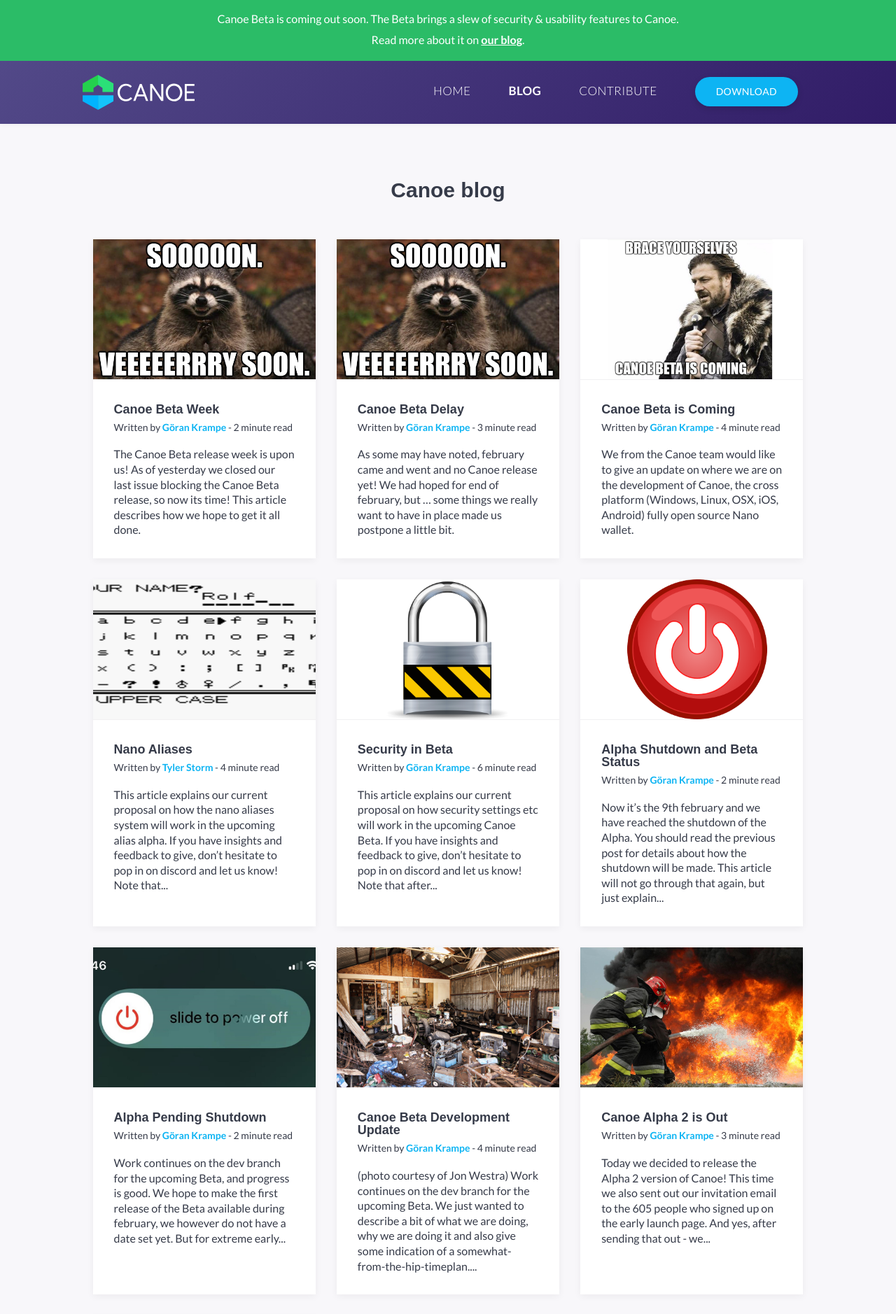
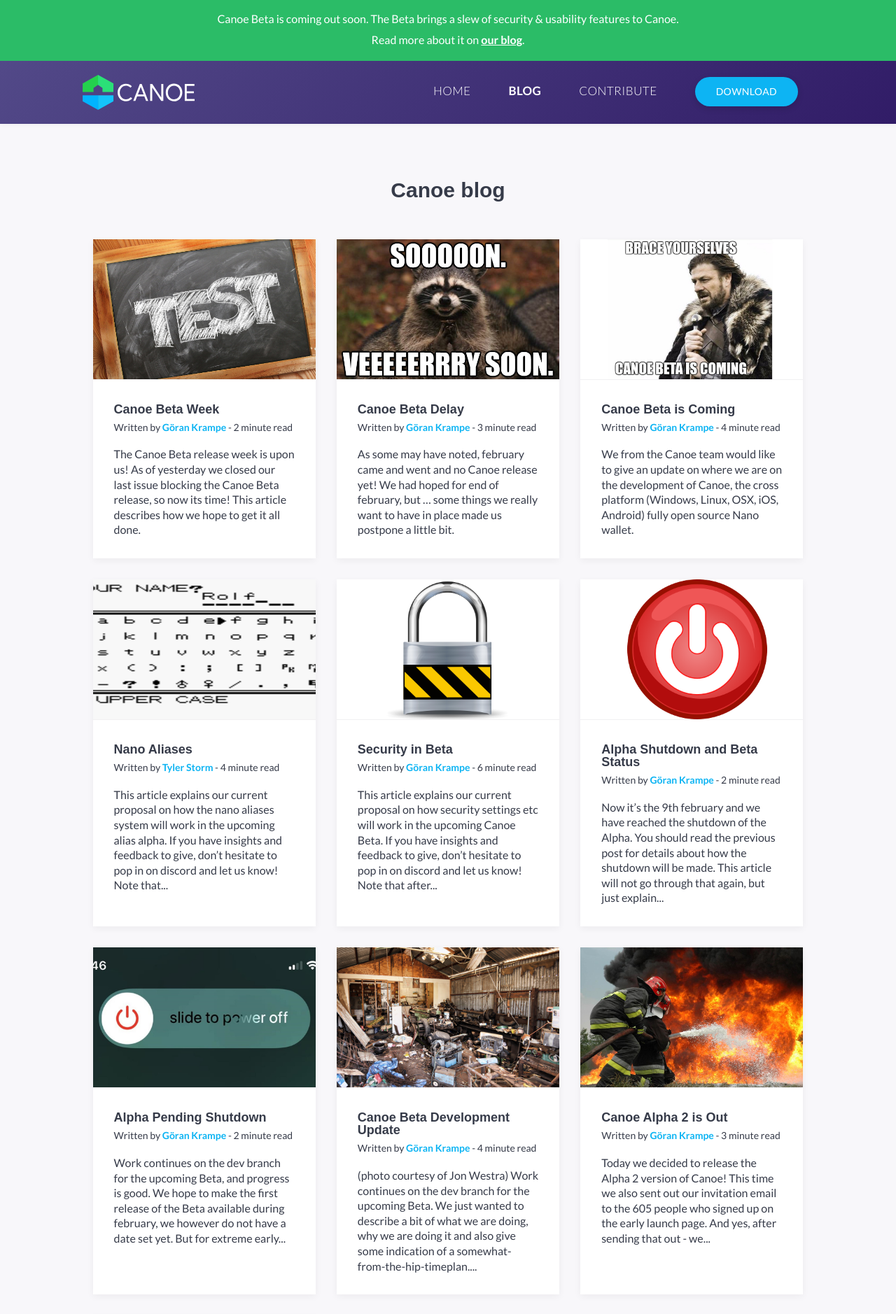
Before and after one commit to getcanoe/website, a Jekyll site: the page built from blog/index.html, in a window 1280 px wide. Shown: the top 1878 px of the page at 70% size. Built offline with Jekyll 4.4.1, drawn with Linux system fonts in a browser that asks for light colours; some web fonts are replaced; the list of posts is cut into pages by our own code.

Commit message:
Added pic

```diff
--- a/_posts/2018-03-25-canoe-beta-week.markdown
+++ b/_posts/2018-03-25-canoe-beta-week.markdown
@@ -3,7 +3,7 @@
 title: Canoe Beta Week
 date: 2018-03-25 10:00:00
 description:
-img: soon.jpg
+img: test.jpg
 author: gokr
 tags: [canoe, mobile, beta] # add tag
 ---
```
Also changed, not shown: assets/img/test.jpg (added).
